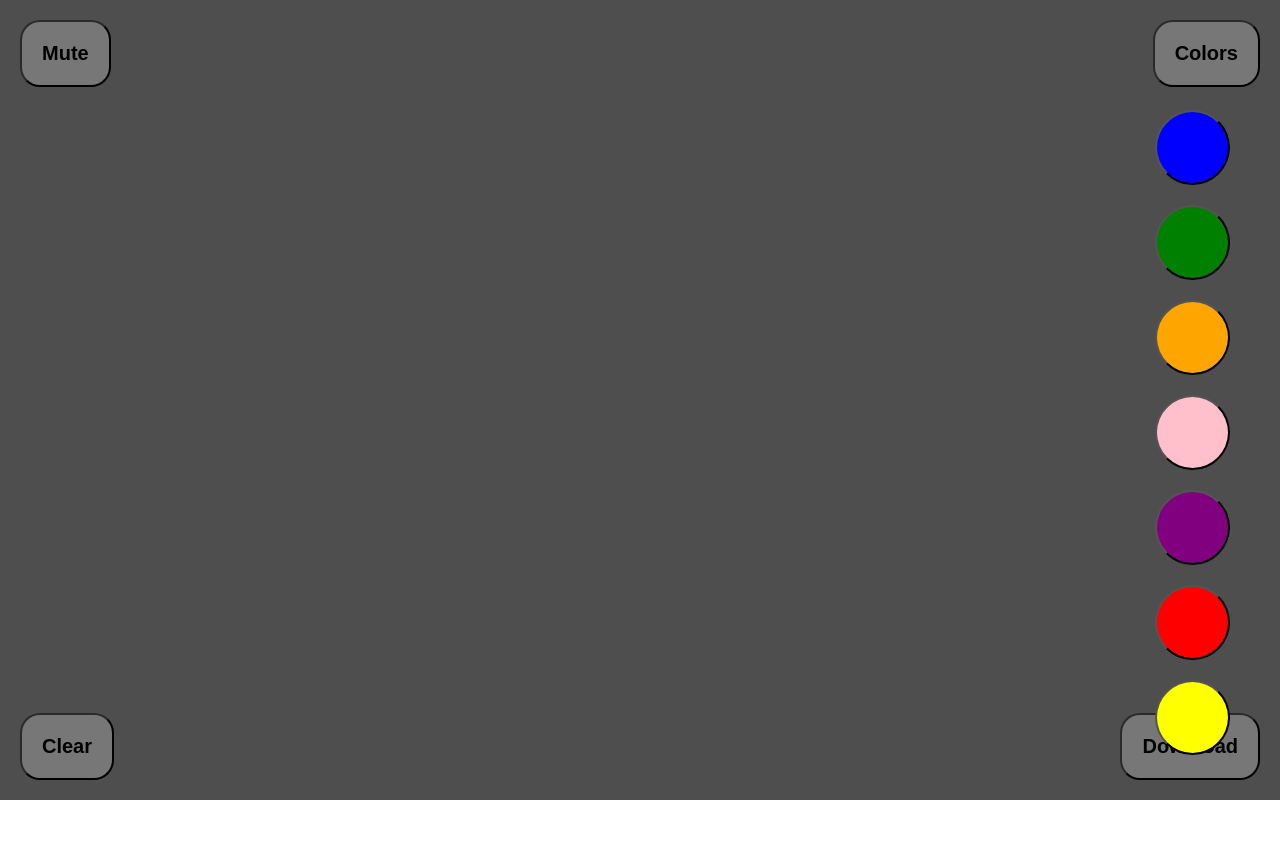
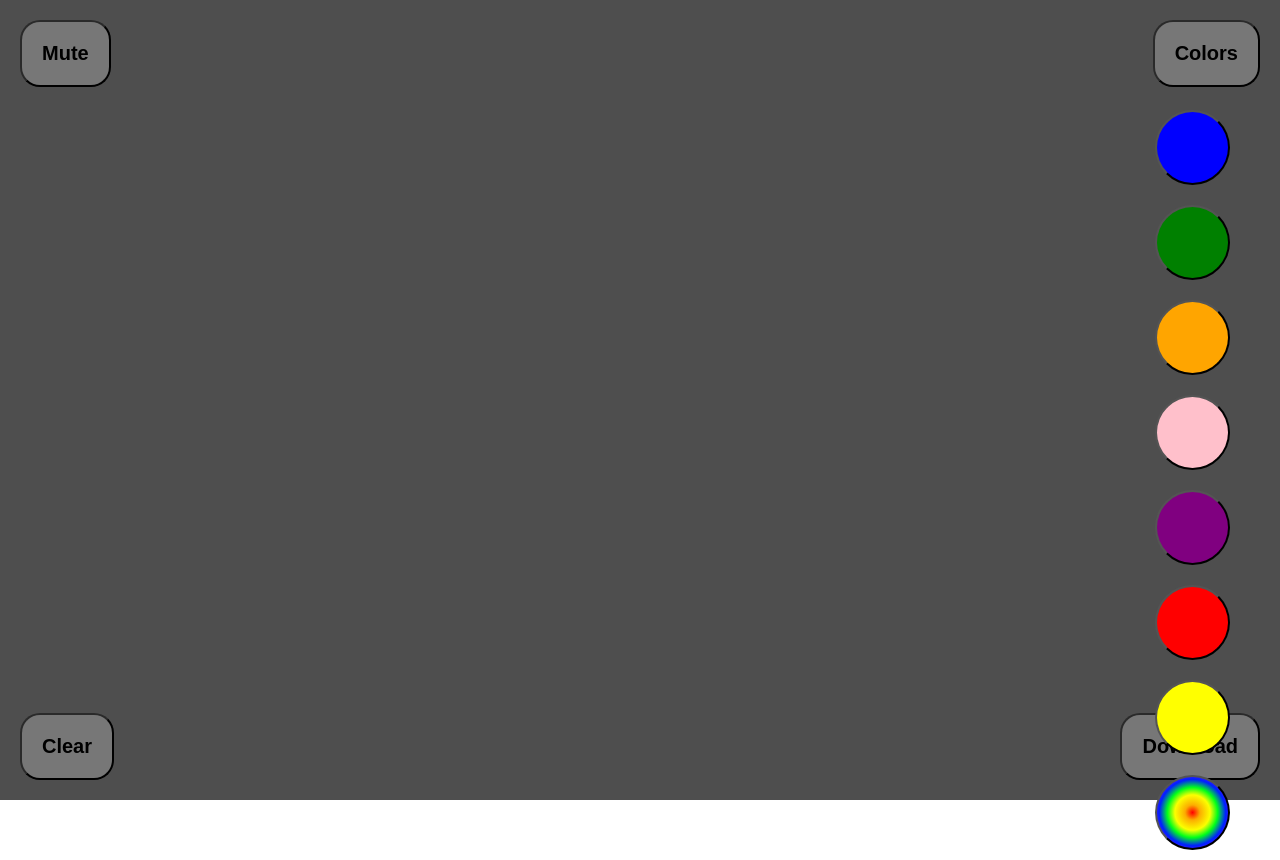
Before and after one commit to PaulB-H/flowerpaint, a plain HTML site: page index.html in a window 1280 px wide. Both pictures are taken after a click on the button "Colors". Before the commit the page ends 804 px from the top, so only its background shows below. Drawn offline with Linux system fonts and the light colour scheme.

Commit message:
add btn & functionality to switch back to random color

```diff
--- a/index.html
+++ b/index.html
@@ -71,6 +71,23 @@
           class="color-btn"
           style="background-color: yellow"
         ></button>
+        <button
+          id="rainbow"
+          class="color-btn"
+          style="
+            background: rgb(255, 0, 0);
+            background: radial-gradient(
+              circle,
+              rgba(255, 0, 0, 1) 0%,
+              rgba(252, 173, 0, 1) 15%,
+              rgba(251, 255, 0, 1) 35%,
+              rgba(0, 255, 26, 1) 50%,
+              rgba(0, 32, 255, 1) 66%,
+              rgba(105, 17, 255, 1) 82%,
+              rgba(231, 87, 255, 1) 100%
+            );
+          "
+        ></button>
       </div>
     </div>
 
--- a/script.js
+++ b/script.js
@@ -88,13 +88,13 @@ const placeRandFlower = () => {
   playRandomSound();
 }
 
-let activeColor = "";
+let activeColor = "rainbow";
 
 const placeFlower = (e) => {
 
   let randFlower;
 
-  if (!activeColor) {
+  if (activeColor === "rainbow") {
     randFlower = flowerArr[Math.floor(Math.random() * flowerArr.length)];
   } else {
     switch (activeColor) {
@@ -212,6 +212,14 @@ document.querySelectorAll(".color-btn").forEach((item) => {
     const toggleRandom = document.getElementById("toggle-color")
     toggleRandom.style.backgroundColor = item.id;
 
+    if (item.id === "rainbow") {
+      // toggleRandom.style.backgroundColor = "rgb(255,0,0)";
+      toggleRandom.style.background = "radial-gradient(circle, rgba(255,0,0,1) 0%, rgba(252,173,0,1) 15%, rgba(251,255,0,1) 35%, rgba(0,255,26,1) 50%, rgba(0,32,255,1) 66%, rgba(105,17,255,1) 82%, rgba(231,87,255,1) 100%)";
+    } else {
+      toggleRandom.style.background = "";
+      toggleRandom.style.backgroundColor = item.id;
+    }
+
     activeColor = item.id;
 
     switch (item.id) {
@@ -224,6 +232,7 @@ document.querySelectorAll(".color-btn").forEach((item) => {
       case "pink":
       case "red":
       case "yellow":
+      case "rainbow":
         toggleRandom.firstElementChild.style.color = "black"
         break;
     }
```
